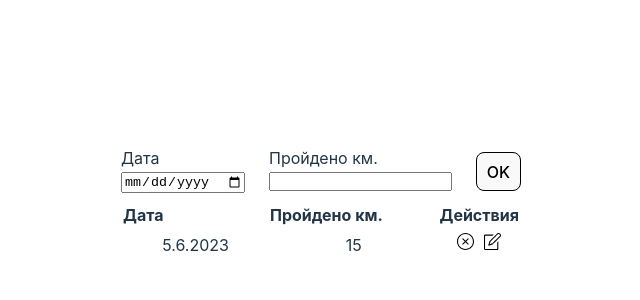
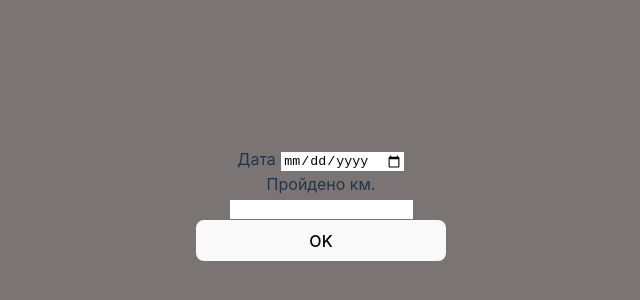
Before and after one commit to Go5710264/run-keeper, a React (Vite) app: page / in a window 1280 px wide. Shown: the part 196-496 px from the top of the page, without its empty margins (319-959 px from the left). Built offline with nearby package versions, Linux system fonts and the light colour scheme.

Commit message:
add editing modal

```diff
--- a/src/App.css
+++ b/src/App.css
@@ -67,3 +67,30 @@ td{
 .icon:hover{
   cursor: pointer;
 }
+
+.wrapper-modal-editing{
+  height: 100vh;
+  width: 100vw;
+  position: fixed;
+  background-color: rgb(123, 116, 116);
+
+  top: 0;
+  left: 0;
+
+  display: flex;
+  align-items: center;
+  justify-content: center;
+
+  transform: scale(0);
+}
+
+.wrapper-modal-editing.active {
+  transform: scale(1);
+}
+
+.modal-editing{
+  display: flex;
+  flex-direction: column;
+
+  width: 250px;
+}
--- a/src/components/TrainingEditingWindow.jsx
+++ b/src/components/TrainingEditingWindow.jsx
@@ -1,16 +1,16 @@
-const TrainingEditingWindow = () => {
+const TrainingEditingWindow = ({ active, setActive }) => {
     return (
-        <form >
+        <div className={active ? "wrapper-modal-editing active" : "wrapper-modal-editing" } onClick={() => setActive(false)}>
+            <form className="modal-editing" onClick={e => e.stopPropagation()}>
 
-            <label htmlFor="date">Дата</label>
-            <input type="date" name="date" />
+                <label htmlFor="date">Дата <input type="date" name="date" /></label>
 
+                <label htmlFor="distance">Пройдено км. <input type="text" name="distance"/></label>
 
-            <label htmlFor="distance">Пройдено км.</label>
-            <input type="text" name="distance"/>
+                <button>OK</button>
 
-            <button>OK</button>
-        </form>
+            </form>
+        </div>
     )
 }
 
--- a/src/components/TrainingTable.jsx
+++ b/src/components/TrainingTable.jsx
@@ -15,6 +15,8 @@ const TrainingTable = () => {
             }
         }
     ])
+
+    const [modalActive, setModalActive] = useState(true);
 
     const addWorkout = (workout) => {
 
@@ -40,11 +42,7 @@ const TrainingTable = () => {
 
     const editingWorkout = (e, id) => {
         console.log(e, id)
-
-        return (
-            <TrainingEditingWindow />
-            // Окно редактирования тренировки не отображается на странице, происходит перезагрузка
-        )
+        setModalActive(true)
     }
 
     return (
@@ -55,6 +53,12 @@ const TrainingTable = () => {
                 onEditing={editingWorkout}
                 training={training}
             />
+
+            <TrainingEditingWindow
+                active={modalActive}
+                setActive={setModalActive}
+                // workoutId={}
+            />
         </>
     )
 }
```
